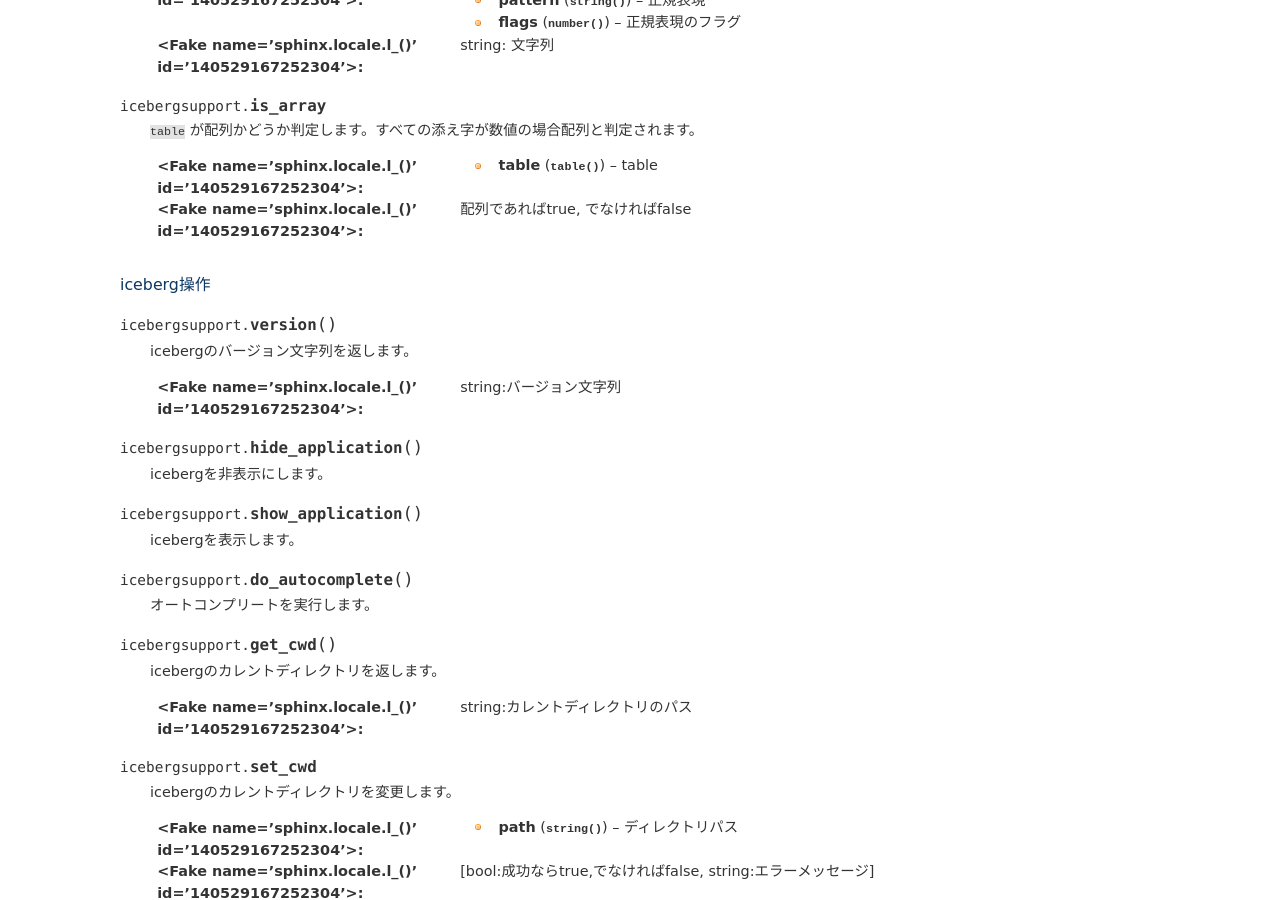
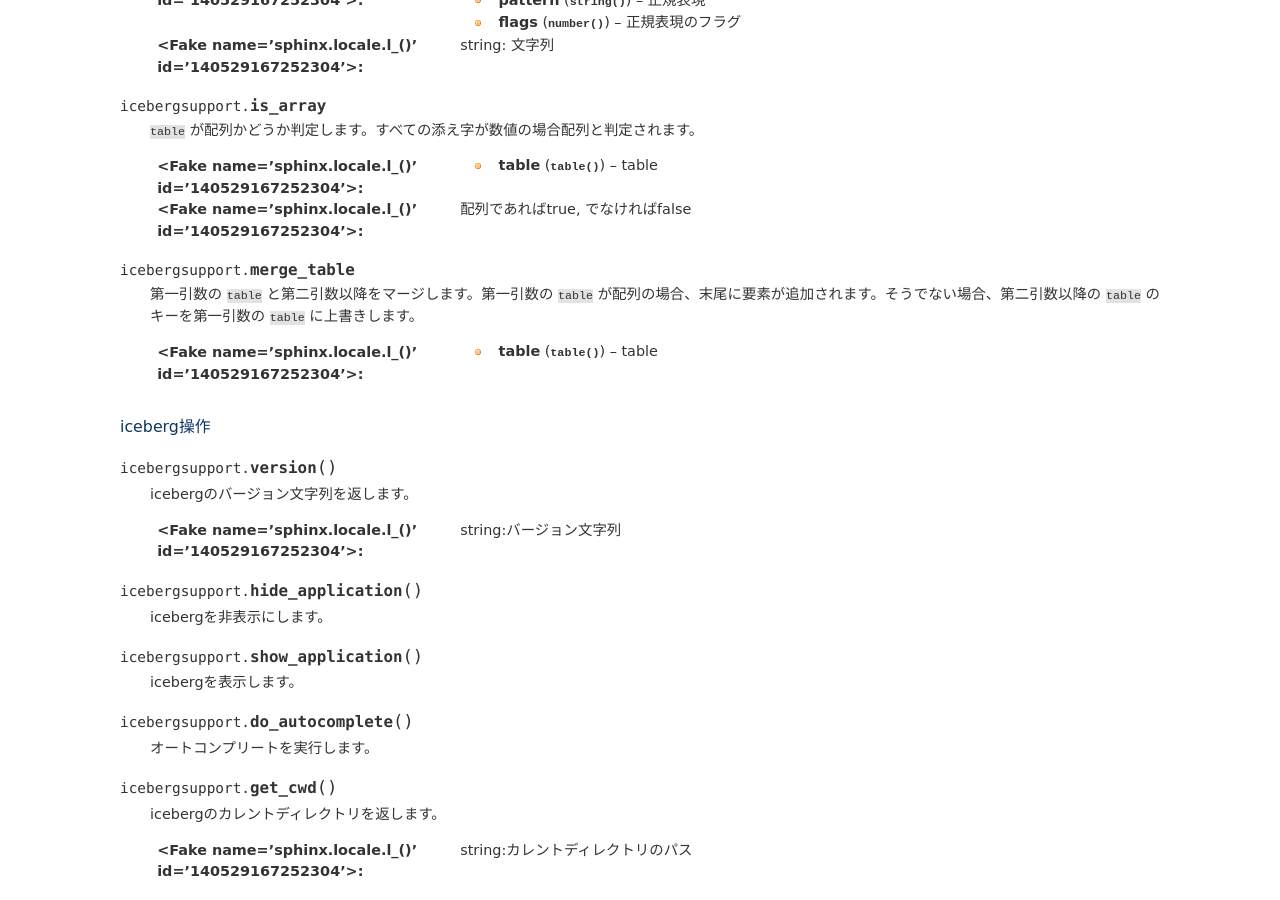
Before and after one commit to yuin/iceberg, a Sphinx documentation site: the page built from docs/source/api.rst, in a window 1280 px wide and 900 px high, scrolled down 6100 px. Built offline with Sphinx 7.4.7, drawn with Linux system fonts in a browser that asks for light colours; the version number could not be read and is left out.

Commit message:
Add merge_table function

```diff
--- a/docs/source/api.rst
+++ b/docs/source/api.rst
@@ -282,6 +282,11 @@ utf-8を正しく扱える正規表現関連APIです。正規表現フラグは
    :param table table: table
    :returns: 配列であればtrue, でなければfalse
 
+.. lua:function:: icebergsupport.merge_table(table, [obj, obj ...])
+
+   第一引数の ``table`` と第二引数以降をマージします。第一引数の ``table`` が配列の場合、末尾に要素が追加されます。そうでない場合、第二引数以降の ``table`` のキーを第一引数の ``table`` に上書きします。
+
+   :param table table: table
 
 iceberg操作
 ~~~~~~~~~~~~~~
```
Also changed, not shown: 1 other file.
